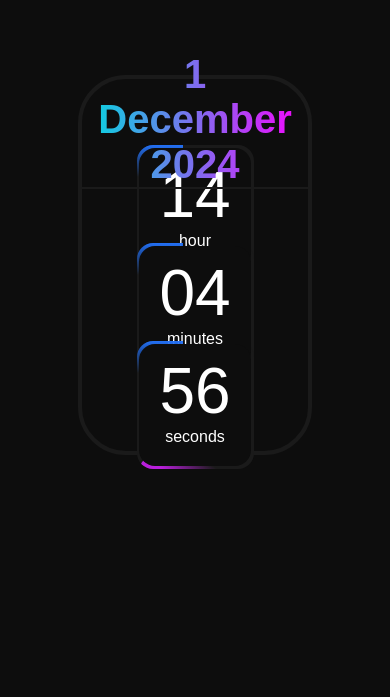
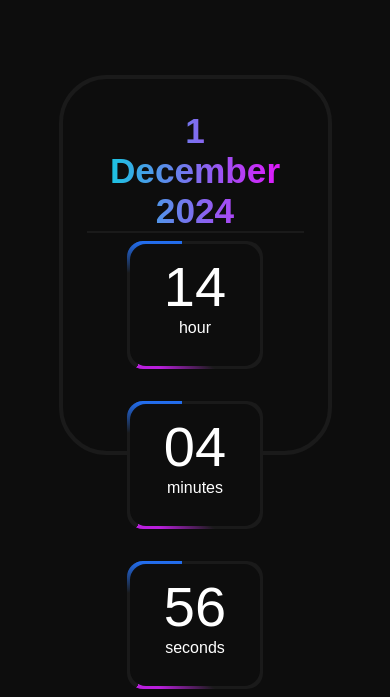
Before and after one commit to Huzaima007/Digital-clock, a plain HTML site: page index.html in a window 390 px wide. Shown: the part 157-854 px from the top of the page. Drawn offline with Linux system fonts and the light colour scheme.

Commit message:
Update index.css

```diff
--- a/Assets/index.css
+++ b/Assets/index.css
@@ -117,9 +117,12 @@ h1 {
     padding-right: 5px;
 }
 
+
+
 @media (max-width: 890px) {
     .container {
-        width: 60%;
+        width: 70%; /* Slightly wider for medium screens */
+        padding: 1rem; /* Add padding for breathing space */
     }
 
     .clock {
@@ -129,23 +132,24 @@ h1 {
 
 @media (max-width: 590px) {
     .container {
-        grid-template-rows: 20% 80%;
+        grid-template-rows: auto auto; /* Adjust heights dynamically */
+        padding: 1.5rem;
     }
 
     h1 {
         margin-top: 0.5rem;
-        font-size: 2.5rem;
+        font-size: 2.2rem;
     }
 
     .box {
         display: grid;
-        grid-template-rows: 33% 33% 33%;
+        grid-gap: 1rem; /* Add spacing between rows */
+        grid-template-rows: repeat(3, 1fr); /* Evenly divide rows */
     }
 
     .clock {
-        width: 30vw;
-        margin: 0;
-        font-size: 4rem;
-        margin-top: 0.8rem;
+        width: 35vw; /* Slightly larger width */
+        font-size: 3.5rem; /* Scale font size for better readability */
+        margin: 0.5rem auto; /* Center the clock */
     }
 }
```
